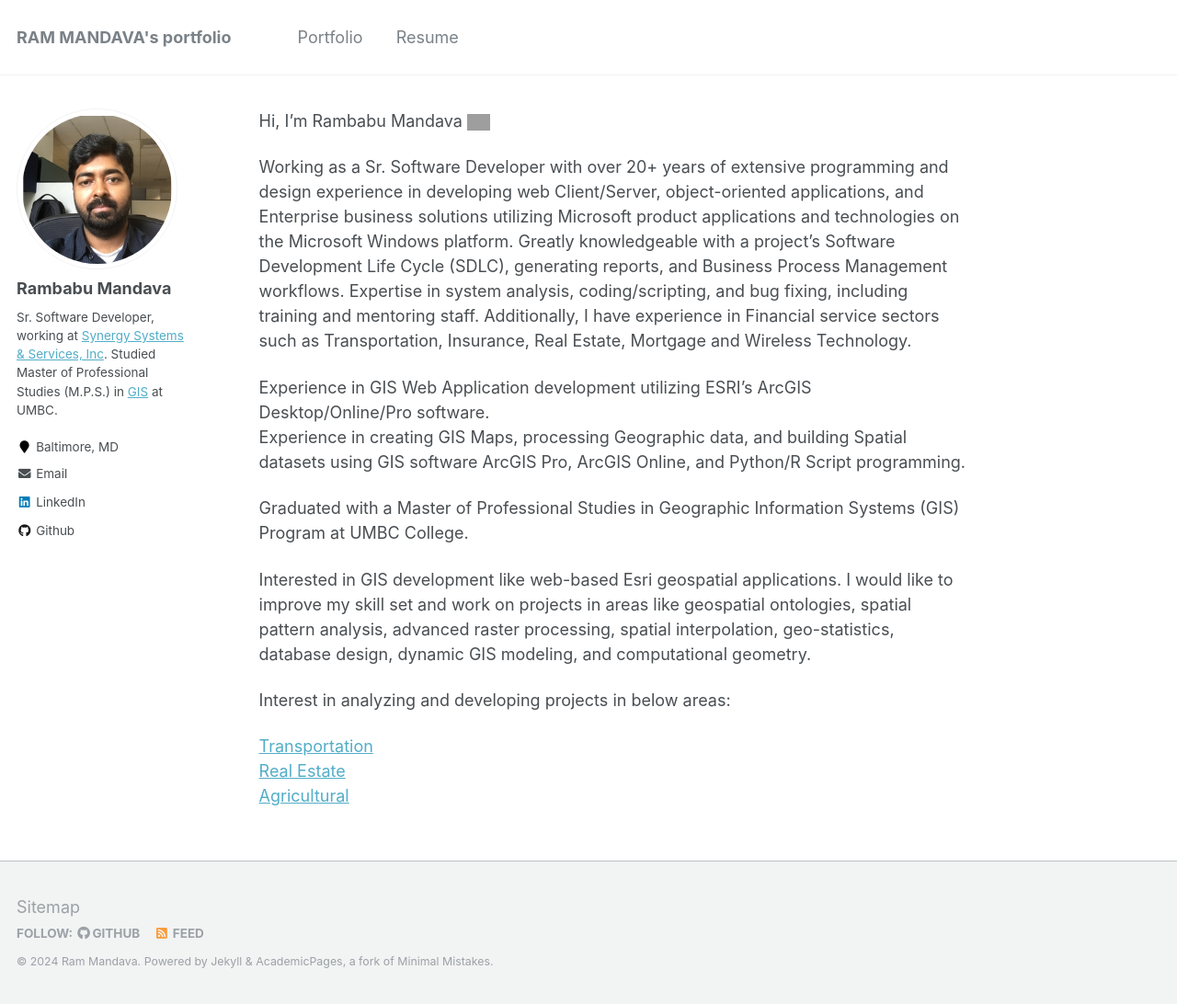
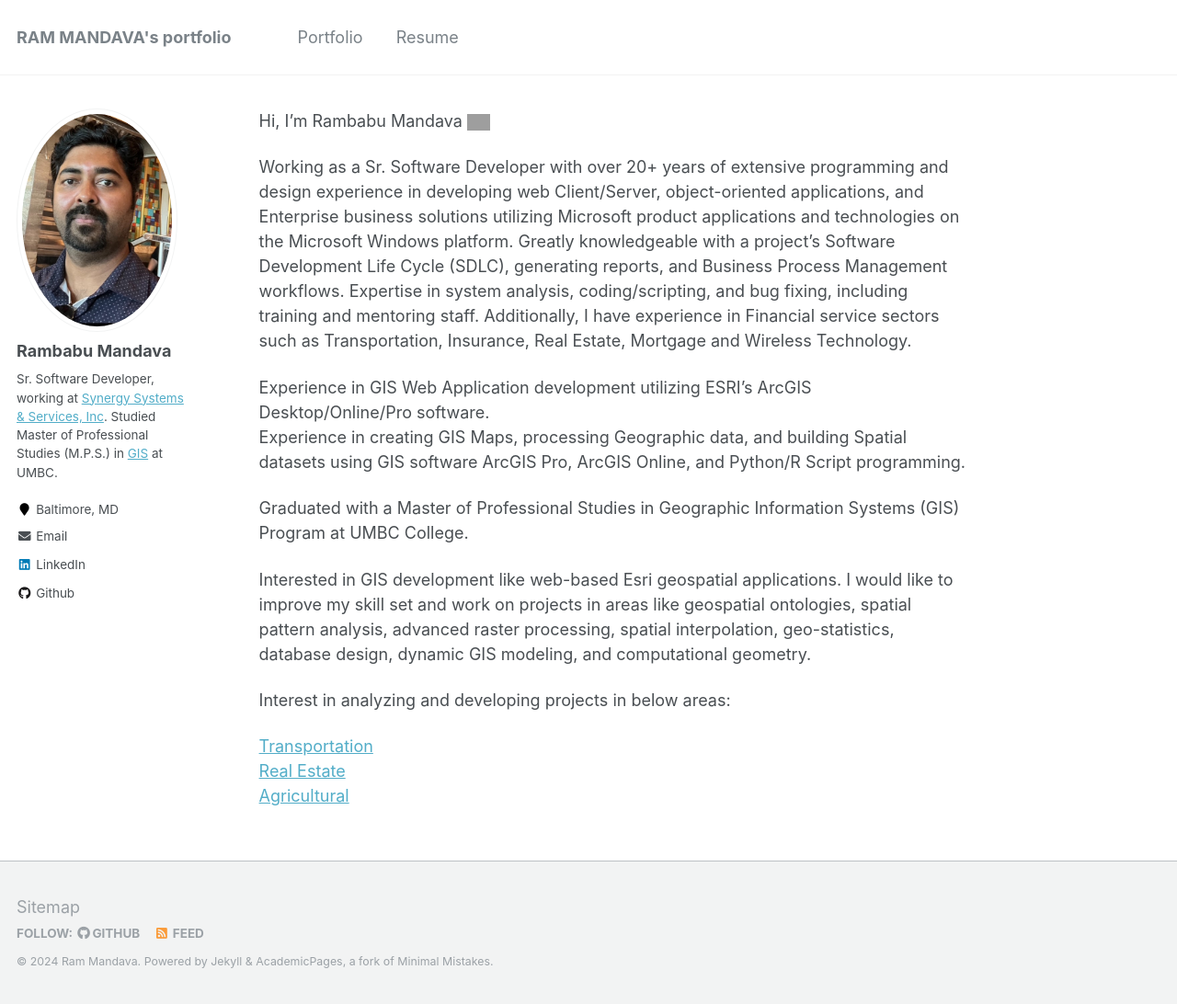
Before and after one commit to mandavaram/mandavaram.github.io, a Jekyll site: the page built from index.md, in a window 1280 px wide and 1092 px high. Shown: the whole window at 92% size. Built offline with Jekyll 4.4.1, drawn with Linux system fonts in a browser that asks for light colours; our own code applies the rules of GitHub Pages for plain Markdown files; grey boxes are pictures that could not be loaded.

Commit message:
Update _config.yml

```diff
--- a/_config.yml
+++ b/_config.yml
@@ -81,7 +81,7 @@ analytics:
 # Site Author
 author:
   name             : "Rambabu Mandava"
-  avatar           : "profile.png"
+  avatar           : "Profile_Pic.png"
   bio              : "Sr. Software Developer, working at <a href='https://sss-inc.com/'>Synergy Systems & Services, Inc</a>.
                       Studied Master of Professional Studies (M.P.S.) in <a href='https://ges.umbc.edu/'>GIS</a> at UMBC."
   location         : "Baltimore, MD"
```
